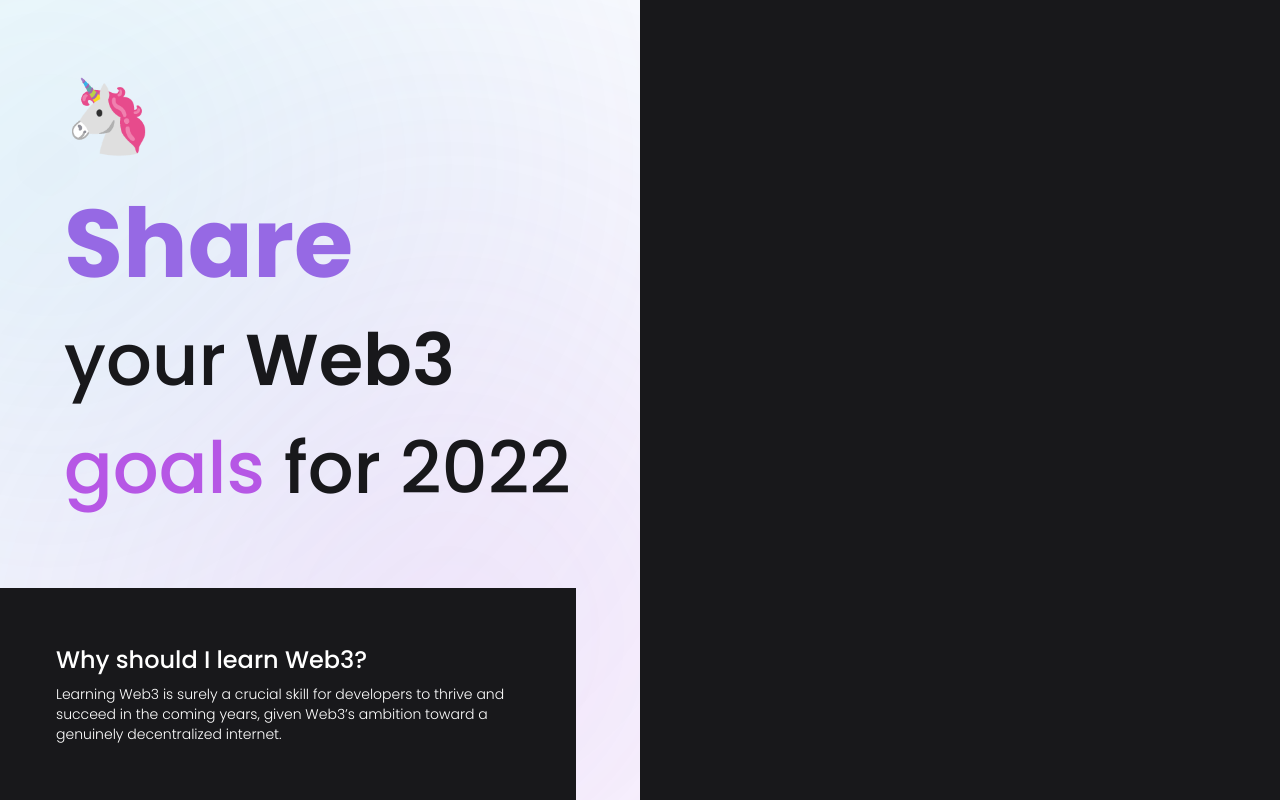
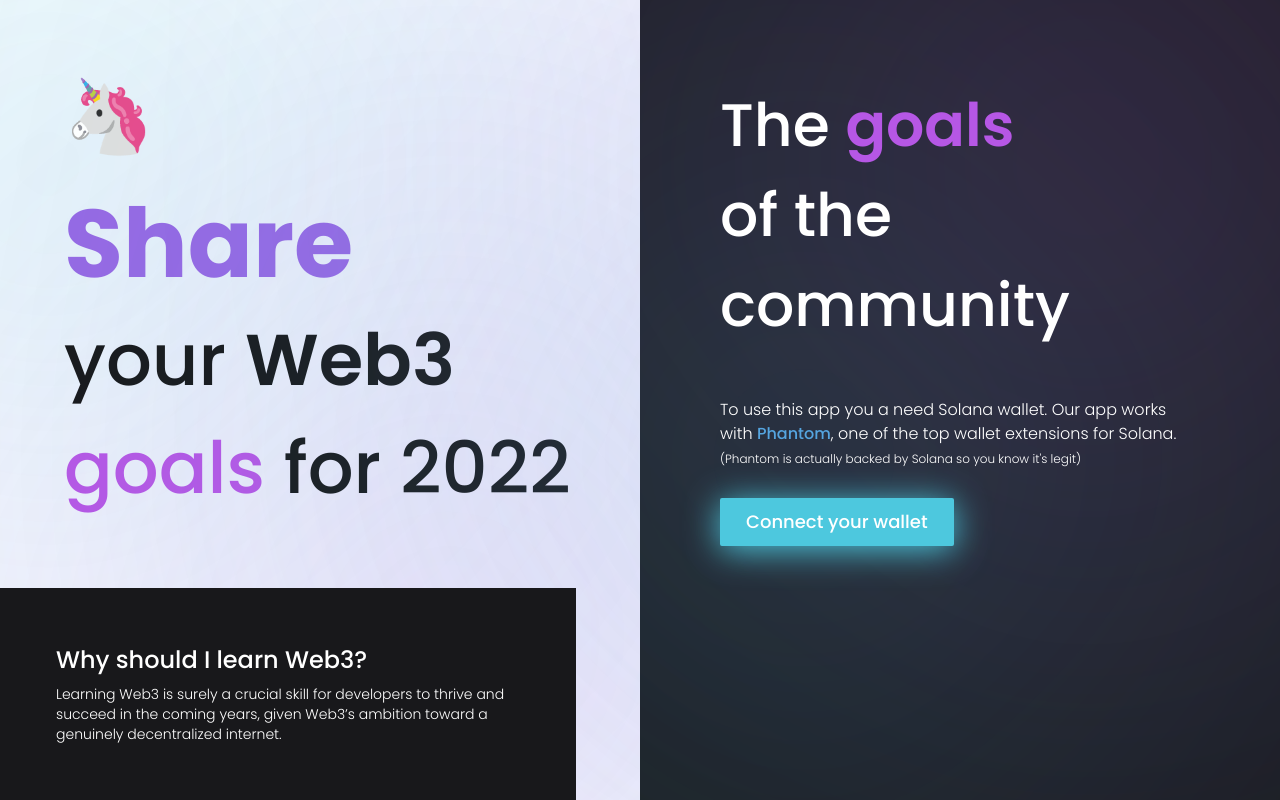
Before and after one commit to carlijnweijer/buildspace-solana-web3-frontend, a React (Vite) app: page / in a window 1280 px wide. Built offline with nearby package versions, Linux system fonts and the light colour scheme.

Commit message:
feat: :sparkles: add authentication with phantom

```diff
--- a/src/App.jsx
+++ b/src/App.jsx
@@ -1,4 +1,89 @@
+import { useEffect, useState } from "react";
+
 function App() {
+  const [walletAddress, setWalletAddress] = useState(null);
+
+  //actions
+  const checkIfWalletIsConnected = async () => {
+    const { solana } = window;
+
+    try {
+      if (solana) {
+        if (solana.isPhantom) {
+          console.log("phantom wallet found!");
+
+          //the solana object provides a function that will allow us to connect directly with the users wallet
+          const response = await solana.connect({ onlyIfTrusted: true });
+          console.log(
+            "connected with public key:",
+            response.publicKey.toString()
+          );
+
+          setWalletAddress(response.publicKey.toString());
+        } else {
+          alert("solana not found!");
+        }
+      }
+    } catch (error) {
+      console.error(error);
+    }
+  };
+
+  //define a method to connect the wallet
+  const connectWallet = async () => {
+    const { solana } = window;
+
+    if (solana) {
+      const response = await solana.connect();
+      console.log("connected with public key:", response.publicKey.toString());
+      setWalletAddress(response.publicKey.toString());
+    }
+  };
+
+  //render this if a user hasn't connected their wallet to our app yet
+  const renderWhenNotConnected = () => {
+    return (
+      <div>
+        <p className="text-white font-light mb-7">
+          To use this app you a need Solana wallet. Our app works with{" "}
+          <span className="text-mediumblue font-normal">Phantom</span>, one of
+          the top wallet extensions for Solana. <br />
+          <span className="text-xs">
+            (Phantom is actually backed by Solana so you know it's legit)
+          </span>
+        </p>
+        <button
+          onClick={connectWallet}
+          className="text-lg bg-lightblue px-6 py-2 text-white rounded-sm border-2 border-lightblue shadow-[0_4px_34px] shadow-lightblue z-20"
+        >
+          Connect your wallet
+        </button>
+      </div>
+    );
+  };
+
+  const renderWhenWalletConnected = () => {
+    return (
+      <div className="mt-12">
+        <div className="text-white p-8 border border-lightblue max-w-fit rounded-sm card">
+          <h3 className="text-3xl">Learn Solidity</h3>
+          <p className="font-light text-zinc-50">
+            I will have achieved this on 01.02.2022
+          </p>
+        </div>
+      </div>
+    );
+  };
+
+  useEffect(() => {
+    const onLoad = async () => {
+      await checkIfWalletIsConnected();
+    };
+
+    window.addEventListener("load", onLoad);
+    return () => window.removeEventListener("load", onLoad);
+  }, []);
+
   return (
     <div className="App h-screen flex">
       <div className="w-6/12 relative overflow-hidden px-16 py-20">
@@ -10,10 +95,10 @@ function App() {
           <br /> your <span className="font-semibold">Web3</span> <br />
           <span className="text-pink">goals</span> for 2022
         </h1>
+
         <div className="absolute -top-7 -left-36 bg-lightblue w-96 h-96 rounded-full blur-[300px] -z-10"></div>
         <div className="absolute right-0 -bottom-7 bg-pink w-96 h-96 rounded-full blur-[300px] -z-10"></div>
-
-        <div className="absolute bottom-0 left-0 p-14 bg-zinc-900 text-white max-w-xl">
+        <div className="absolute bottom-0 left-0 p-14 bg-zinc-900 text-white max-w-xl z-10">
           <h2 className="text-2xl">Why should I learn Web3?</h2>
           <p className="font-light text-sm mt-[8px]">
             Learning Web3 is surely a crucial skill for developers to thrive and
@@ -22,7 +107,19 @@ function App() {
           </p>
         </div>
       </div>
-      <div className="w-6/12 relative bg-zinc-900" />
+      <div className="w-6/12 relative bg-zinc-900">
+        <div className="absolute inset-y-1/3 -left-7 bg-lightblue w-96 h-96 rounded-full blur-[300px]"></div>
+        <div className="absolute right-0 -top-7 bg-pink w-96 h-96 rounded-full blur-[300px]"></div>
+        <div className="p-20 relative z-50">
+          <h2 className="text-white text-6xl leading-normal mb-12">
+            The <span className="font-semibold text-pink">goals</span>
+            <br />
+            of the community
+          </h2>
+          {!walletAddress && renderWhenNotConnected()}
+          {walletAddress && renderWhenWalletConnected()}
+        </div>
+      </div>
     </div>
   );
 }
--- a/src/index.css
+++ b/src/index.css
@@ -12,3 +12,13 @@
 html {
   @apply text-zinc-900;
 }
+
+.card {
+  background: linear-gradient(
+    180deg,
+    rgba(255, 255, 255, 0.1) 0%,
+    rgba(255, 255, 255, 0.0580941) 99.99%,
+    rgba(255, 255, 255, 0) 100%
+  );
+  backdrop-filter: blur(13px);
+}
```
